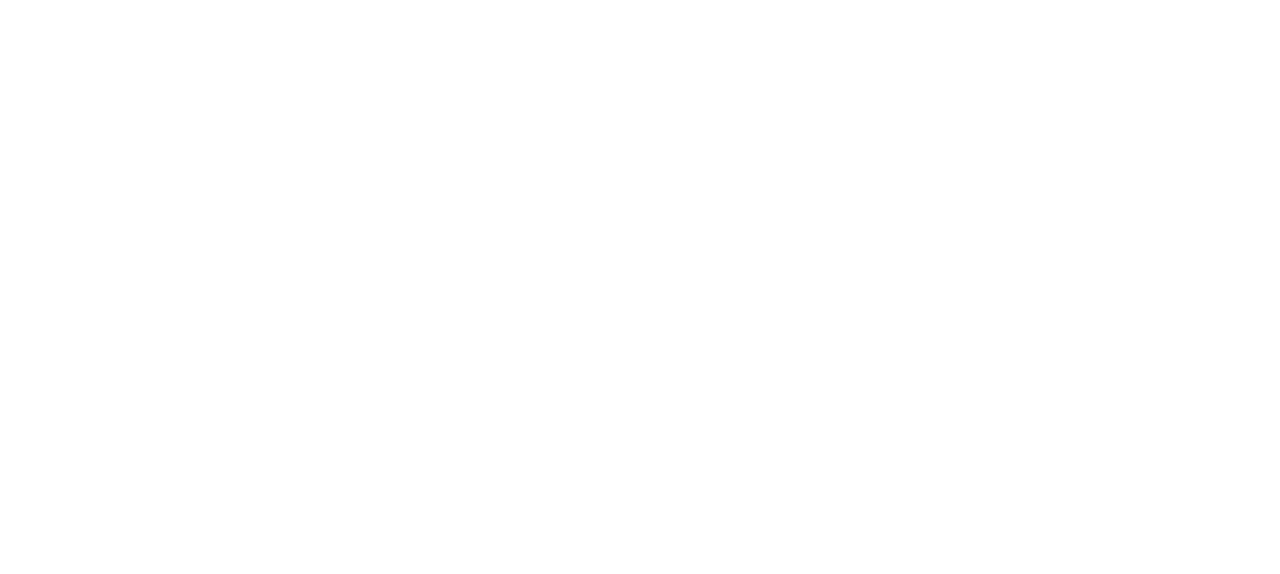
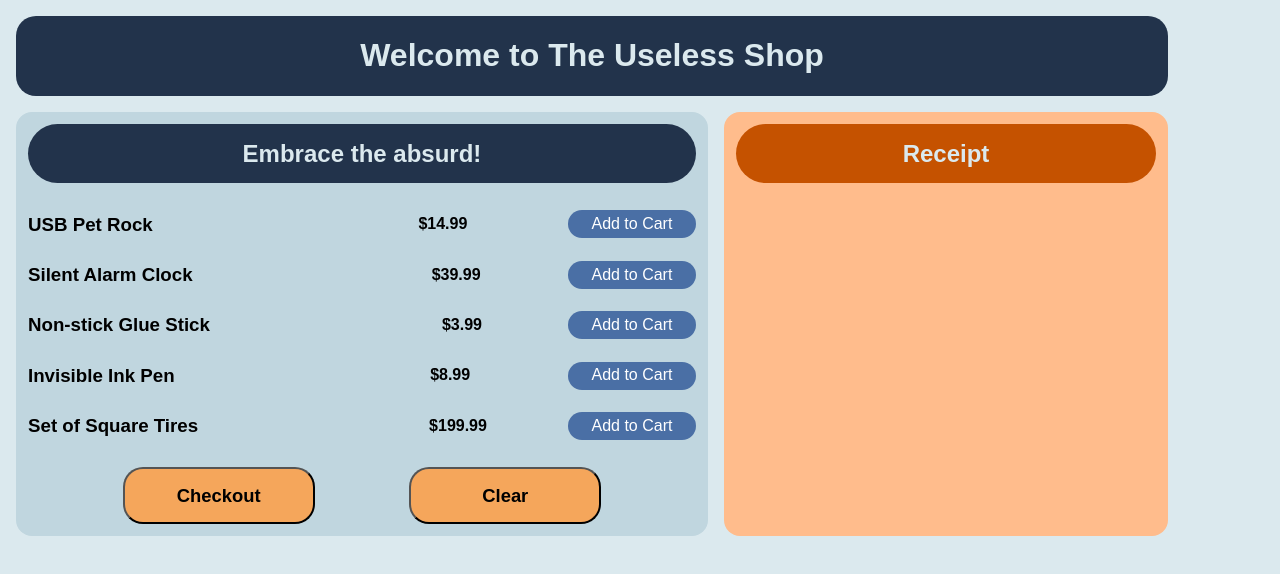
Before and after one commit to mauriciolechugaCA/Assignments1935, a plain HTML site: page index.html in a window 1280 px wide. Drawn offline with Linux system fonts and the light colour scheme.

Commit message:
Final commit

```diff
--- a/css/styles.css
+++ b/css/styles.css
@@ -0,0 +1,131 @@
+/* Mauricio Lechuga
+    PROG1935 / W24 / S3 */
+
+body {
+  font-family: Arial, Helvetica, sans-serif;
+  background-color: #dbe9ee;
+  margin: 0;
+  padding: 1rem;
+}
+
+.grid {
+  display: grid;
+  grid-gap: 1rem;
+  max-width: 90vw;
+  grid-template-areas:
+    "header  header  header  header  header"
+    "main    main    main    aside   aside "
+    "main    main    main    aside   aside ";
+}
+
+header {
+  grid-area: header;
+  text-align: center;
+  background-color: #22334b;
+  color: #dbe9ee;
+  border-radius: 20px;
+}
+
+h2 {
+  text-align: center;
+  margin: 0rem 0 1rem 0;
+  padding: 1rem 0 1rem 0;
+  border-radius: 30px;
+  background-color: #22334b;
+  color: #dbe9ee;
+}
+
+h3 {
+  margin: 0;
+}
+
+main {
+  grid-area: main;
+  background-color: #c0d6df;
+  margin-right: 0;
+  margin-left: 0;
+  padding: 0.75rem;
+  border-radius: 1rem;
+}
+
+aside {
+  grid-area: aside;
+  background-color: #ffbc8c;
+  margin-right: 0;
+  margin-left: 0;
+  padding: 0.75rem;
+  border-radius: 1rem;
+}
+
+aside h2 {
+  background-color: #c55200;
+  min-width: 18rem;
+}
+
+.store {
+  display: flex;
+}
+
+.item {
+  display: flex;
+  width: 100%;
+  justify-content: space-between;
+  align-items: center;
+}
+
+.item p {
+  min-width: 5rem;
+  text-align: center;
+  font-weight: bold;
+}
+
+.quantity {
+  min-width: 5rem;
+  text-align: center;
+  font-weight: bolder;
+}
+
+.addtocart {
+  background-color: #4a6fa5;
+  color: white;
+  border: none;
+  border-radius: 20px;
+  padding: 0.3em;
+  min-width: 8rem;
+}
+
+.addtocart:hover {
+  background-color: #22334b;
+}
+
+.addtocart:active {
+  background-color: #6e90c4;
+}
+
+#checkout {
+  display: flex;
+  justify-content: space-evenly;
+  margin: 1rem 0 0 0;
+}
+
+.checkout {
+  background-color: #f5a65b;
+  border-radius: 20px;
+  min-width: 12rem;
+  padding: 1rem;
+  font-size: 1.15rem;
+  font-weight: bold;
+}
+
+.checkout:hover {
+  background-color: #f96900;
+}
+
+.receipt {
+  background: green;
+  color: white;
+  border: none;
+  border-radius: 2px;
+  padding: 0.3em;
+  min-width: 10rem;
+}
--- a/index.html
+++ b/index.html
@@ -1,11 +1,74 @@
+<!-- Mauricio Lechuga - 89522857-->
+
 <!DOCTYPE html>
 <html lang="en">
+
 <head>
-    <meta charset="UTF-8">
-    <meta name="viewport" content="width=device-width, initial-scale=1.0">
-    <title>Document</title>
+  <meta charset="UTF-8">
+  <meta name="viewport" content="width=device-width, initial-scale=1.0">
+
+  <link rel="stylesheet" type="text/css" href="css/normalize.css">
+  <link rel="stylesheet" type="text/css" href="css/styles.css">
+
+  <script type="text/javascript" src="./scripts/script.js"></script>
+
+  <title>The Useless Items Shop</title>
 </head>
+
 <body>
+  <div class="grid">
 
+    <header>
+      <h1>Welcome to The Useless Shop</h1>
+    </header>
+
+    <main>
+      <h2>Embrace the absurd!</h2>
+      <div id="store">
+        <div class="articles">
+          <div class="item">
+            <h3>USB Pet Rock</h3><span class="quantity" id="itemQuantity1"> </span>
+            <p>$14.99</p>
+            <button class="addtocart" onclick="addToCart('USB Pet Rock')">Add to Cart</button>
+          </div>
+          <div class="item">
+            <h3>Silent Alarm Clock</h3><span class="quantity" id="itemQuantity2"> </span>
+            <p>$39.99</p>
+            <button class="addtocart" onclick="addToCart('Silent Alarm Clock')">Add to Cart</button>
+          </div>
+          <div class="item">
+            <h3>Non-stick Glue Stick</h3><span class="quantity" id="itemQuantity3"> </span>
+            <p>$3.99</p>
+            <button class="addtocart" onclick="addToCart('Non-stick Glue Stick')">Add to Cart</button>
+          </div>
+          <div class="item">
+            <h3>Invisible Ink Pen</h3><span class="quantity" id="itemQuantity4"> </span>
+            <p>$8.99</p>
+            <button class="addtocart" onclick="addToCart('Invisible Ink Pen')">Add to Cart</button>
+          </div>
+          <div class="item">
+            <h3>Set of Square Tires</h3><span class="quantity" id="itemQuantity5"> </span>
+            <p>$199.99</p>
+            <button class="addtocart" onclick="addToCart('Set of Square Tires')">Add to Cart</button>
+          </div>
+        </div>
+        <div id="checkout">
+          <button onclick="checkout()" class="checkout">Checkout</button>
+          <button onclick="clearCart()" class="checkout">Clear</button>
+
+        </div>
+      </div>
+    </main>
+
+    <aside>
+      <h2>Receipt</h2>
+
+      <div id="receipt">
+
+      </div>
+  </div>
+  </aside>
+  </div>
 </body>
+
 </html>
--- /dev/null
+++ b/scripts/script.js
@@ -0,0 +1,128 @@
+// Mauricio Lechuga - 89522857
+
+let cart = [];
+
+// Function to add items to the cart array
+function addToCart(productName) {
+  const quantity = prompt("Enter quantity:");
+
+  if (isNaN(quantity) || quantity <= 0) {
+    alert("Please enter a valid quantity.");
+    return;
+  }
+
+  // Prints the amount input by user to corresponding line in store
+  let printQuantity;
+  switch (productName) {
+    case "USB Pet Rock":
+      printQuantity = document.getElementById("itemQuantity1");
+      break;
+    case "Silent Alarm Clock":
+      printQuantity = document.getElementById("itemQuantity2");
+      break;
+    case "Non-stick Glue Stick":
+      printQuantity = document.getElementById("itemQuantity3");
+      break;
+    case "Invisible Ink Pen":
+      printQuantity = document.getElementById("itemQuantity4");
+      break;
+    case "Set of Square Tires":
+      printQuantity = document.getElementById("itemQuantity5");
+      break;
+    default:
+  }
+
+  if (printQuantity) {
+    printQuantity.innerHTML = quantity;
+  }
+
+  // Pushes the information of each product to the end of the array
+  cart.push({
+    product: productName,
+    quantity: parseInt(quantity),
+    cost: getCost(productName),
+  });
+}
+
+// Function to get the cost of each item depending on the item added
+function getCost(productId) {
+  if (productId === "USB Pet Rock") {
+    return 14.99;
+  } else if (productId === "Silent Alarm Clock") {
+    return 39.99;
+  } else if (productId === "Non-stick Glue Stick") {
+    return 3.99;
+  } else if (productId === "Invisible Ink Pen") {
+    return 8.99;
+  } else if (productId === "Set of Square Tires") {
+    return 199.99;
+  }
+  return 0;
+}
+
+// Function to checkout items in cart and print receipt
+function checkout() {
+  // First, we validate that cart is not empty
+  if (cart.length === 0) {
+    alert("Your cart is empty. Add something to purchase.");
+    return;
+  }
+
+  // Ask user for their name
+  const customerName = prompt("Enter your name:");
+
+  // Validates non-empty input for name
+  if (!customerName || customerName === "") {
+    alert("Enter a name to start checkout process.");
+    return;
+  }
+
+  // Declaring the variables for the calculations.
+  // Adding values in the array and taxes.
+  const taxRate = 0.13;
+
+  // Used reduce to sum values of cart into a single result.
+  const subtotal = cart.reduce(
+    (total, item) => total + item.quantity * item.price,
+    0
+  );
+  const taxes = subtotal * taxRate;
+  const total = subtotal + taxes;
+
+  // Print receipt header
+  let receipt = "Order Summary\n";
+  receipt += "Customer Name: " + customerName + "\n\n";
+
+  // Running through the array to calculate and print each product total
+  cart.forEach((item) => {
+    receipt +=
+      item.quantity +
+      "     x     " +
+      item.product +
+      "     |     " +
+      (item.price * item.quantity).toFixed(2) +
+      "\n";
+  });
+
+  // Prints the footer of receipt that includes totals.
+  // .toFixed(2) prints only two decimal points.
+  receipt += "\n\nSubtotal: $" + subtotal.toFixed(2) + "\n";
+  receipt += "Taxes @ 13%: $" + taxes.toFixed(2) + "\n";
+  receipt += "Total: $" + total.toFixed(2);
+
+  const printReceipt = document.getElementById("receipt");
+  printReceipt.innerText = receipt;
+}
+
+// Added a function to clear the front and array without reloading
+function clearCart() {
+  document.getElementById("itemQuantity1").innerHTML = "";
+  document.getElementById("itemQuantity2").innerHTML = "";
+  document.getElementById("itemQuantity3").innerHTML = "";
+  document.getElementById("itemQuantity4").innerHTML = "";
+  document.getElementById("itemQuantity5").innerHTML = "";
+
+  document.getElementById("receipt").innerHTML = "  ";
+
+  cart.length = 0;
+}
```
Also changed, not shown: script.js (deleted).
